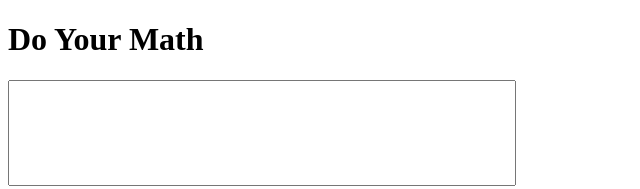
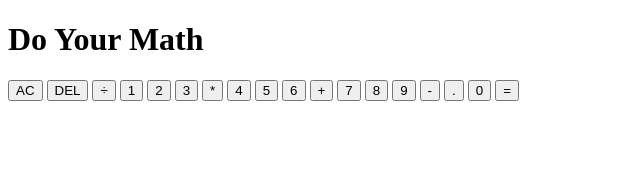
Before and after one commit to SaraNP-33/CalculatorJS, a plain HTML site: page index.html in a window 1280 px wide. Shown: the whole page, without its empty margins (0-640 px from the left). Drawn offline with Linux system fonts and the light colour scheme.

Commit message:
finished basic html calculator elements

```diff
--- a/index.html
+++ b/index.html
@@ -13,11 +13,28 @@
 </header>
 <main class="container">
     <div class="screen">
-        <input class="userInput" style="height:100px; width:500px;">
+        <div class="previousOutput"></div>
+        <div class="currentOutput"></div>
     </div>
-    <section class="btnGrid">
+    <button class="spanTwo">AC</button>
+    <button>DEL</button>
+    <button>÷</button>
+    <button>1</button>
+    <button>2</button>
+    <button>3</button>
+    <button>*</button>
+    <button>4</button>
+    <button>5</button>
+    <button>6</button>
+    <button>+</button>
+    <button>7</button>
+    <button>8</button>
+    <button>9</button>
+    <button>-</button>
+    <button>.</button>
+    <button>0</button>
+    <button class="spanTwo">=</button>
 
-    </section>
 
 </main>
 
```
